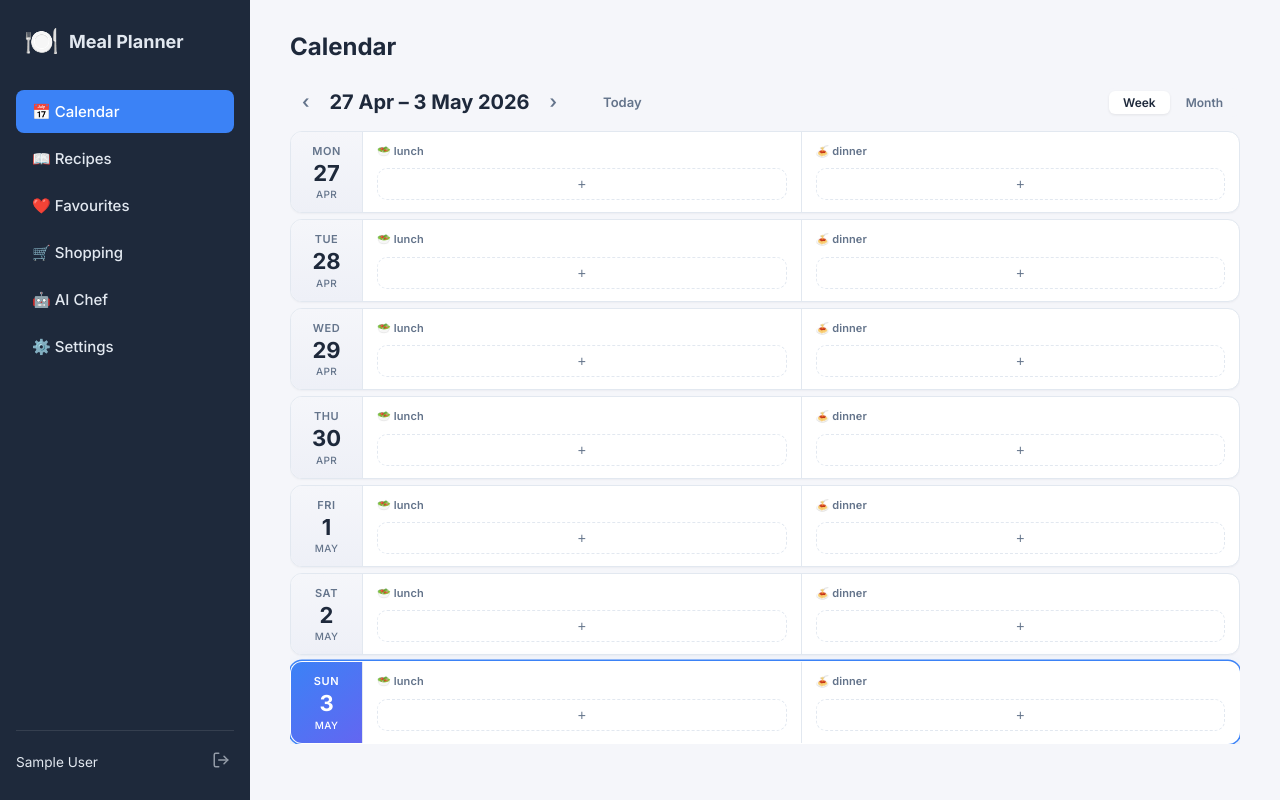
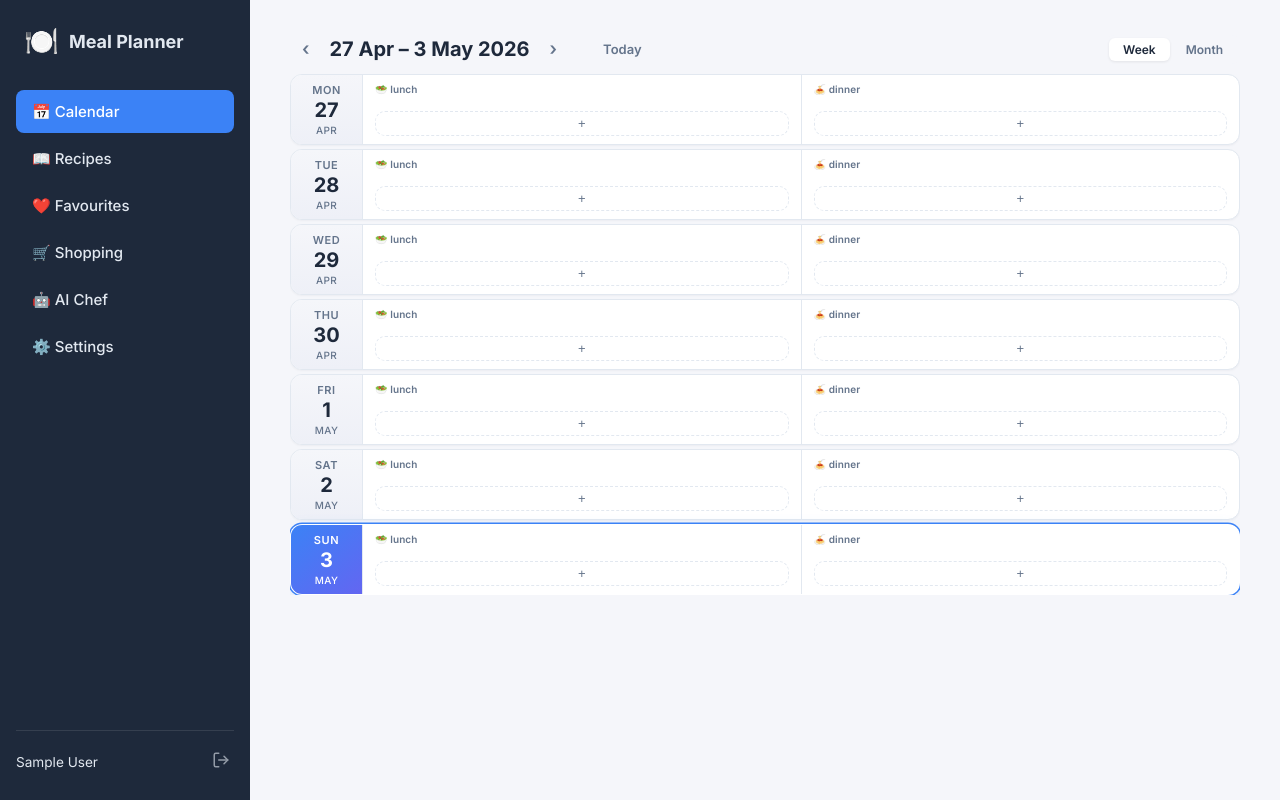
Before and after one commit to mathildedelenclos/MealPlanner, a Flask app: page /calendar in a window 1280 px wide. Run offline with Flask 3, Linux system fonts and the light colour scheme; the visitor is signed in with stand-in values (Sample User, id 1); data comes from the database, SQL or seed files in the repository; data that the repository does not hold is empty.

Commit message:
Compact calendar week view to fit on one screen
- Tighten row, slot and chip spacing so all 7 days are visible at 1280x720 without scrolling
- Drop the redundant "Calendar" h2; the active sidebar item already names the view
- Move the week selector + week/month toggle into the row that used to hold the title

Co-Authored-By: Claude Opus 4.7 (1M context) <noreply@anthropic.com>

```diff
--- a/static/css/style.css
+++ b/static/css/style.css
@@ -2111,7 +2111,7 @@ li.category-hidden {
     display: flex;
     align-items: center;
     gap: 8px;
-    margin-bottom: 12px;
+    margin-bottom: 8px;
 }
 .calendar-nav h3 {
     font-size: 20px;
@@ -2163,7 +2163,7 @@ li.category-hidden {
 .cal-week-grid-inner {
     display: flex;
     flex-direction: column;
-    gap: 6px;
+    gap: 4px;
 }
 
 /* Day row */
@@ -2205,7 +2205,7 @@ li.category-hidden {
     flex-direction: column;
     align-items: center;
     justify-content: center;
-    padding: 12px 8px;
+    padding: 8px;
     background: linear-gradient(180deg, var(--bg) 0%, #eef0f7 100%);
     border-right: 1px solid var(--border);
     border-radius: calc(var(--radius) - 1px) 0 0 calc(var(--radius) - 1px);
@@ -2220,9 +2220,9 @@ li.category-hidden {
     color: var(--text-muted);
 }
 .cal-week-date-num {
-    font-size: 22px;
+    font-size: 20px;
     font-weight: 700;
-    line-height: 1.2;
+    line-height: 1.15;
     color: var(--text);
 }
 .cal-week-month-name {
@@ -2238,43 +2238,43 @@ li.category-hidden {
     flex: 1;
     display: flex;
     min-width: 0;
-    min-height: 80px;
+    min-height: 64px;
 }
 
 /* Meal slots in week view */
 .calendar-week-grid .cal-meal-slot {
     flex: 1;
     min-width: 0;
-    padding: 12px 14px;
+    padding: 8px 12px;
     border-radius: 0;
     min-height: auto;
     border: none;
     border-left: 1px solid var(--border);
     display: flex;
     flex-direction: column;
-    gap: 8px;
+    gap: 6px;
 }
 .calendar-week-grid .cal-meal-slot:first-child {
     border-left: none;
 }
 .calendar-week-grid .cal-meal-label {
-    font-size: 11px;
+    font-size: 10px;
     font-weight: 600;
     text-transform: none;
     letter-spacing: 0.01em;
     color: var(--text-muted);
-    margin-bottom: 2px;
+    margin-bottom: 0;
 }
 .cal-meal-slot[data-meal="lunch"] > .cal-meal-label::before  { content: "🥗 "; }
 .cal-meal-slot[data-meal="dinner"] > .cal-meal-label::before { content: "🍝 "; }
 
 /* Entry chips in week view */
 .calendar-week-grid .cal-entry {
-    padding: 6px 10px 6px 12px;
+    padding: 5px 8px 5px 10px;
     font-size: 13px;
     border-radius: 8px;
     gap: 6px;
-    margin-bottom: 4px;
+    margin-bottom: 2px;
 }
 .calendar-week-grid .cal-entry-link {
     font-size: 13px;
@@ -2297,8 +2297,8 @@ li.category-hidden {
 .calendar-week-grid .cal-add-btn {
     width: auto;
     align-self: stretch;
-    padding: 7px 0;
-    font-size: 14px;
+    padding: 4px 0;
+    font-size: 13px;
     font-weight: 500;
     color: var(--text-muted);
     background: transparent;
--- a/templates/index.html
+++ b/templates/index.html
@@ -43,11 +43,6 @@
 
         <!-- ═══ CALENDAR VIEW ═══ -->
         <section id="view-meal-plans" class="view">
-            <div class="view-header">
-                <h2 data-i18n="calendar.title">Calendar</h2>
-            </div>
-
-            <!-- Month calendar -->
             <div class="calendar-nav">
                 <button class="btn btn-ghost cal-nav-arrow" id="cal-prev">&lsaquo;</button>
                 <h3 id="cal-month-label"></h3>
```
